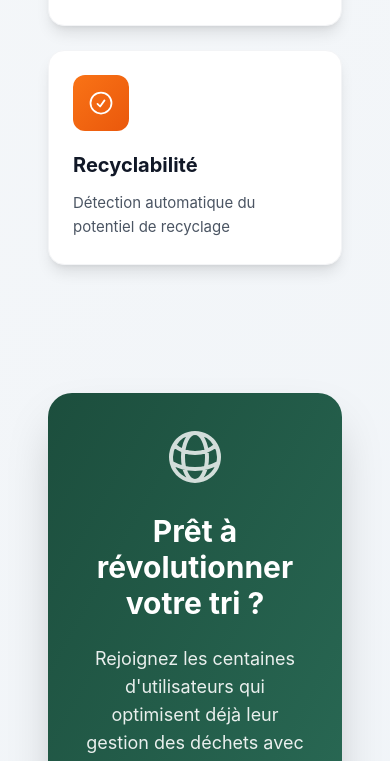
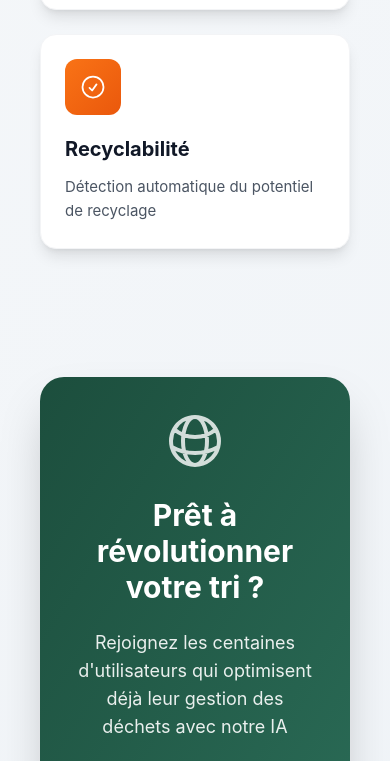
Before and after one commit to Ange-Etoile/Dechet_Urbain, a Vue app: page / in a window 390 px wide. Shown: the part 1952-2713 px from the top of the page. Built offline with nearby package versions, Linux system fonts and the light colour scheme.

Commit message:
feat:modification des pages niveau mobile

```diff
--- a/src/views/Home.vue
+++ b/src/views/Home.vue
@@ -55,7 +55,7 @@ const stats = [
   <div class="w-full min-h-screen flex flex-col">
     <Header />
 
-    <main class="w-full max-w-7xl mx-auto px-4 sm:px-6 lg:px-8 flex-1">
+    <main class="w-full max-w-7xl mx-auto px-2 sm:px-6 lg:px-8 flex-1">
       <!-- Hero Section -->
       <section class="grid grid-cols-1 lg:grid-cols-2 gap-8 lg:gap-12 py-12 sm:py-16 lg:py-24 items-center">
         <!-- Contenu Texte -->
@@ -182,7 +182,7 @@ const stats = [
 
     <!-- Footer -->
     <footer class="w-auto bg-white rounded-lg border-2 border-[#1C4E3D] py-8 mt-16">
-      <div class="max-w-7xl mx-auto px-4 sm:px-6 lg:px-8 text-center">
+      <div class="max-w-7xl mx-auto px-2 sm:px-6 lg:px-8 text-center">
         <p class="text-[#2a6b56]">© 2025 Waste Recycling. Tous droits réservés.</p>
       </div>
     </footer>
--- a/src/views/Resultat.vue
+++ b/src/views/Resultat.vue
@@ -15,7 +15,7 @@ import {
 </script>
 
 <template>
-  <div class="w-full min-h-screen h-auto flex flex-col gap-12 sm:gap-16 lg:gap-24 p-3 sm:p-4 lg:p-6">
+  <div class="w-full min-h-screen h-auto flex flex-col gap-12 sm:gap-16 lg:gap-24 p-2 sm:p-4 lg:p-6">
     <!-- Header -->
     <Header />
 
```
